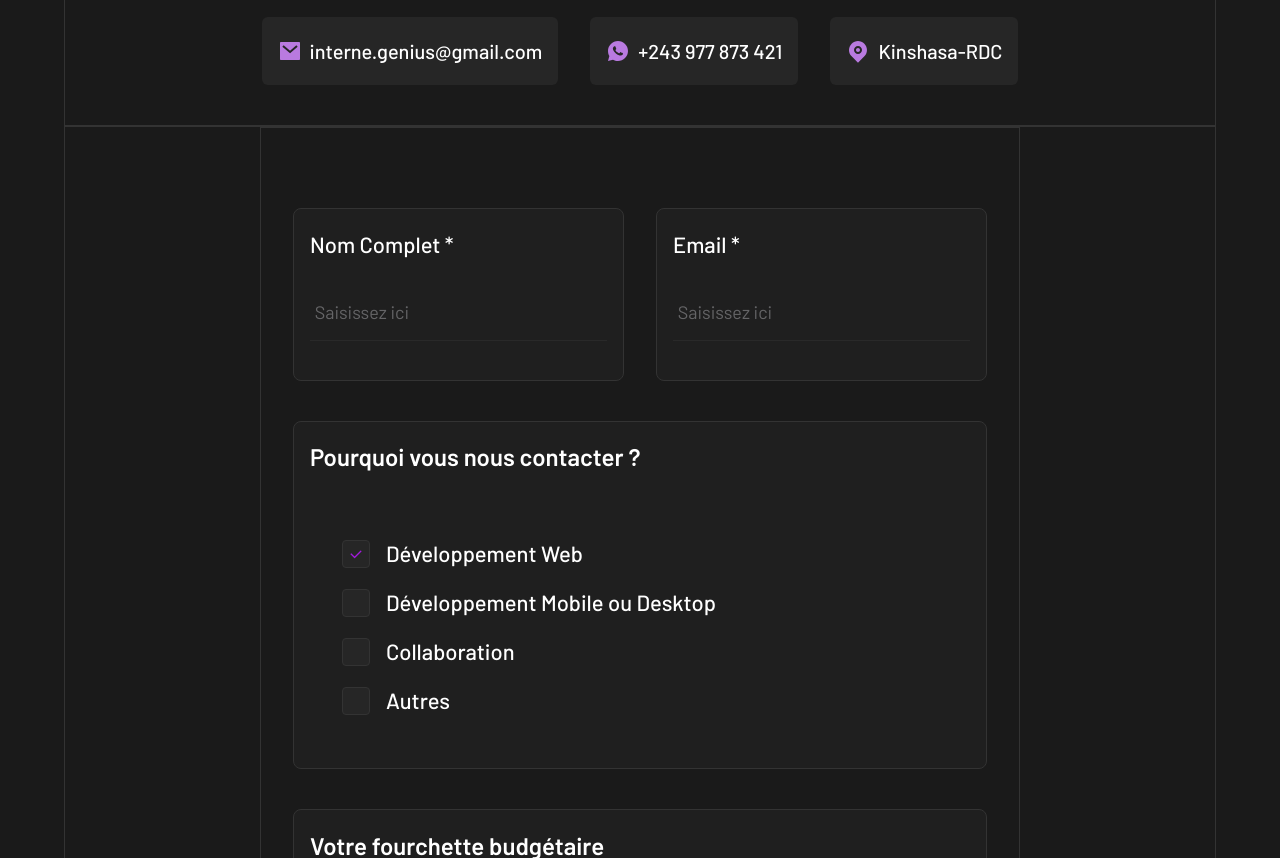
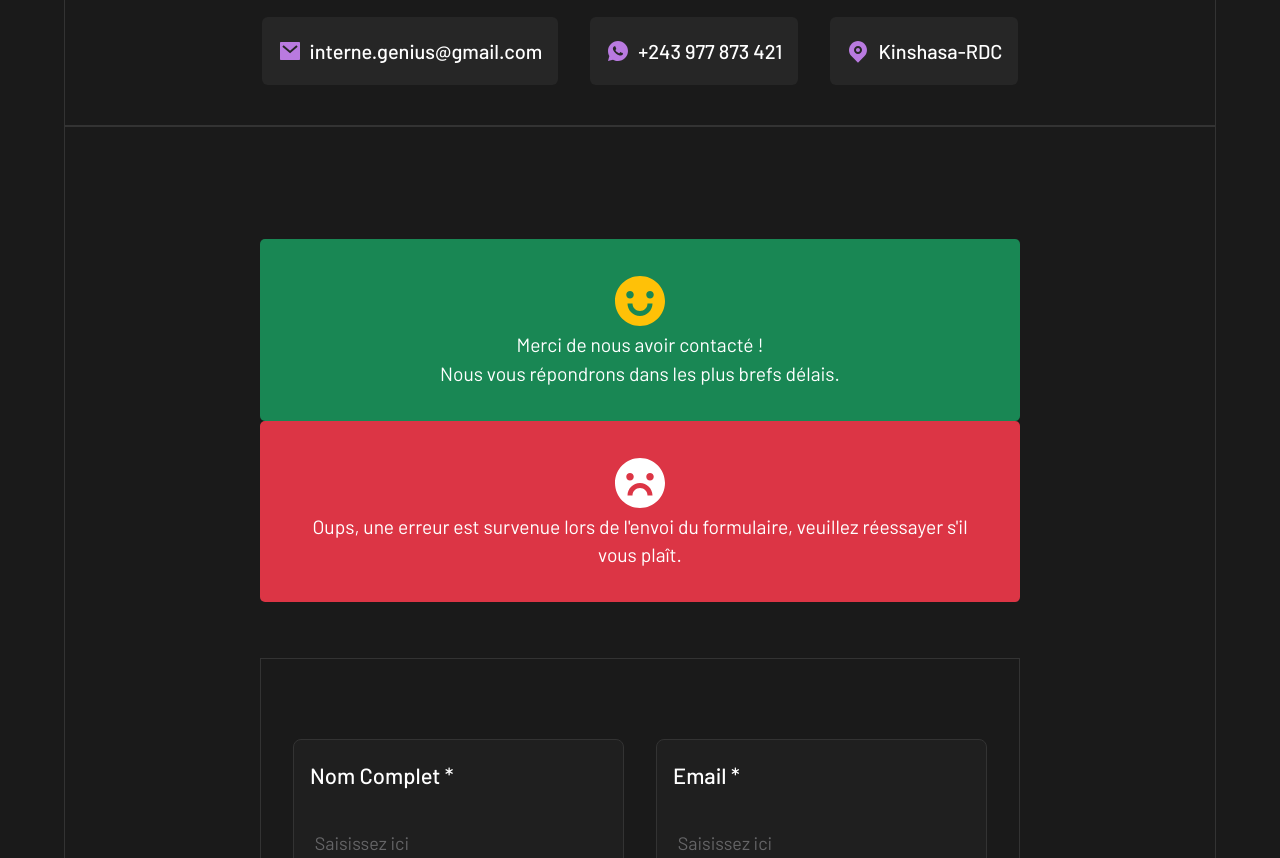
Before and after one commit to Joe-Itax/genius-website-next, a Next.js app: page /contact in a window 1280 px wide. Shown: the part 420-1278 px from the top of the page. Built offline with nearby package versions, Linux system fonts and the light colour scheme.

Commit message:
update: anoter some change on Form component

```diff
--- a/app/ui/home/start-project-section/form-status.tsx
+++ b/app/ui/home/start-project-section/form-status.tsx
@@ -12,17 +12,18 @@ export default function FormStatus({
       <div id="status-form"></div>
       <div
         className={`form-send text-center px-4 min-[700px]:px-0 pb-14  max-[700px]:pb-0 pt-28 w-full ${
-          formSuccess || formError ? "block" : "hidden"
+          !formSuccess || !formError ? "block" : "hidden"
         }`}
       >
         <div
           className={`${
-            formSuccess ? "flex" : "hidden"
+            !formSuccess ? "flex" : "hidden"
           } true bg-[#198754] text-[1.2rem] p-4 sm:p-8 rounded-[5px] flex-col items-center w-[70%] max-[1100px]:w-4/5 max-[920px]:w-[90%] max-[800px]:w-full mx-auto`}
         >
           <RiEmotionHappyFill
             size={60}
-            className="icon-success text-[2rem] text-[#ffc107]"
+            color="#ffc107"
+            className="icon-success"
           />
           <p>
             Merci de nous avoir contacté ! <br />
@@ -31,13 +32,10 @@ export default function FormStatus({
         </div>
         <div
           className={`${
-            formError ? "flex" : "hidden"
+            !formError ? "flex" : "hidden"
           } false bg-[#dc3545] text-[1.2rem] p-4 sm:p-8 rounded-[5px] flex-col items-center w-[70%] max-[1100px]:w-4/5 max-[920px]:w-[90%] max-[800px]:w-full mx-auto`}
         >
-          <RiEmotionUnhappyFill
-            size={60}
-            className="icon-error text-[2rem] text-[#fff]"
-          />
+          <RiEmotionUnhappyFill size={60} color="#fff" className="icon-error" />
           <p>
             Oups, une erreur est survenue lors de l&apos;envoi du formulaire,
             veuillez réessayer s&apos;il vous plaît.
```
